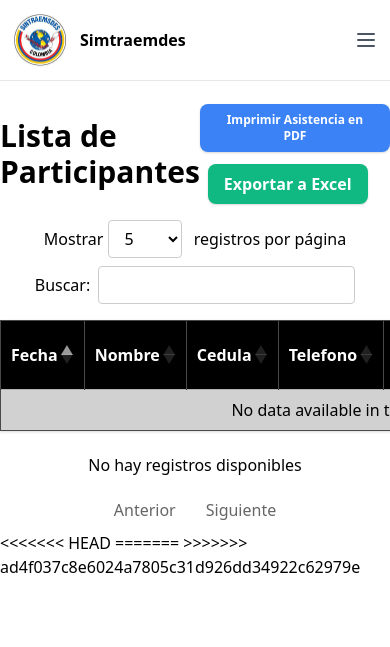
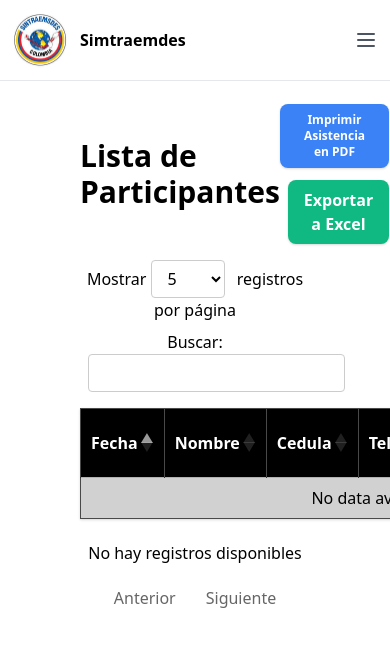
Before and after one commit to jeanpaul615/Lector-QR-de-Asistencia, a PHP site: page /lector-qr/datatable.php in a window 390 px wide; the page is wider, and only the part inside the window is pictured. Shown: the top 647 px of that part. Run offline with PHP 8.4, Linux system fonts and the light colour scheme; data that the repository does not hold is empty; some libraries are stand-ins or nearby versions.

Commit message:
fix merge

```diff
--- a/datatable/datatable.php
+++ b/datatable/datatable.php
@@ -104,7 +104,7 @@
   </nav>
 
   <!-- Content -->
-  <div class="container mx-auto pt-12 md:ml-64">
+  <div class="container mx-auto w-auto pl-20 pr-20 pt-12 md:ml-64 ">
     <div class="mb-4 flex justify-between items-center">
       <h1 class="text-3xl font-bold ">Lista de Participantes</h1>
       <div>
@@ -117,7 +117,7 @@
       </div>
     </div>
     <div>
-      <table id="myTable" class="min-w-full divide-y divide-gray-200 shadow overflow-hidden sm:rounded-lg">
+      <table id="myTable" class="divide-y divide-gray-200 shadow overflow-hidden sm:rounded-lg">
         <thead>
           <tr>
             <th class="px-6 py-3 text-left">Fecha</th>
@@ -243,11 +243,5 @@
       sidebar.classList.toggle('-translate-x-full');
     });
   </script>
-<<<<<<< HEAD
-
 </body>
-
-=======
-</body>
->>>>>>> ad4f037c8e6024a7805c31d926dd34922c62979e
 </html>
--- a/personas/personas.php
+++ b/personas/personas.php
@@ -85,11 +85,11 @@
   }
 </style>
 
-<body class="bg-gray-200 ">
+<body class="bg-white ">
   <?php include '../partials/nav.php'; ?>
 
   <!-- Content -->
-  <div class="pt-20 md:pl-64 m-8">
+  <div class="pt-20 md:pl-80 m-8 md:pr-36">
 
     <div class="mb-8 flex justify-between items-center">
       <h1 class="text-3xl font-bold">Personas en la Base de Datos</h1>
```
